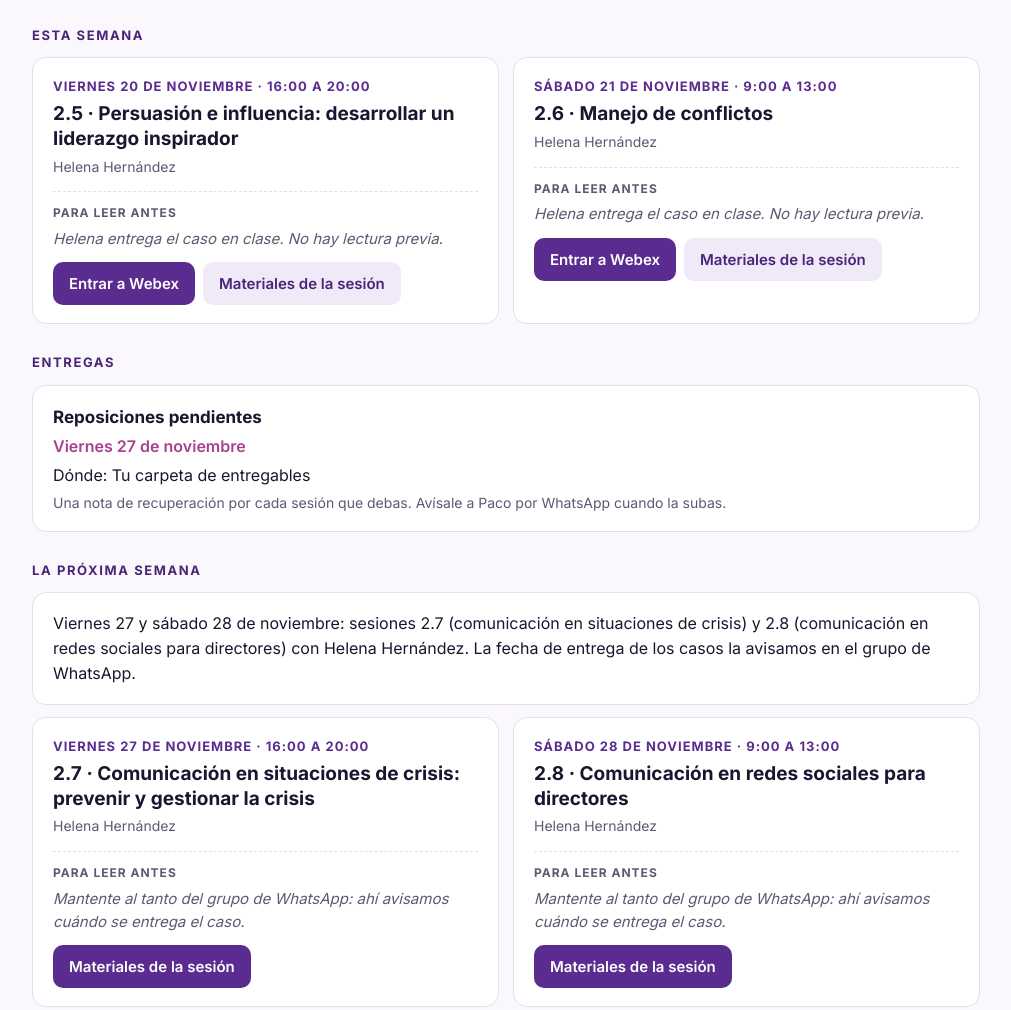
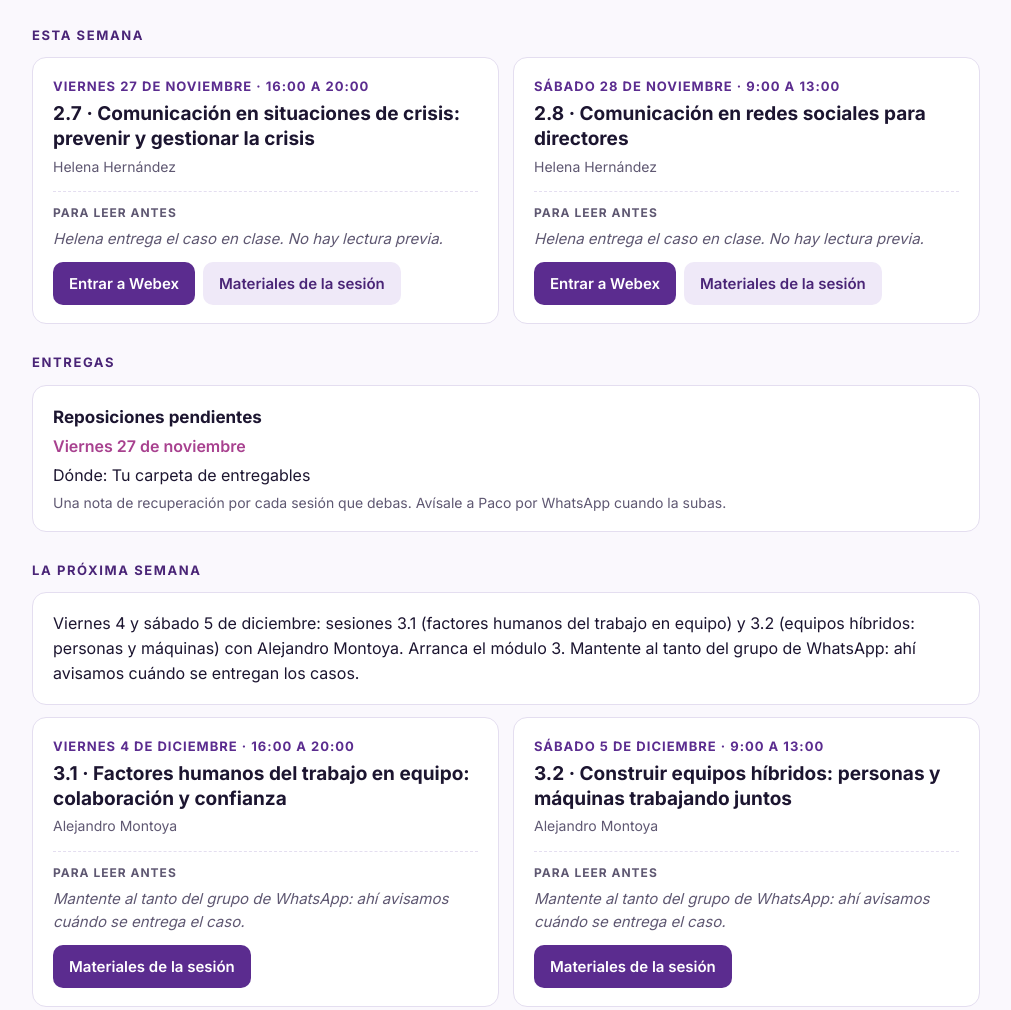
Before and after one commit to valenciapaco/public, a plain HTML site: page unla/diplomado-habilidades-directivas/panel/index.html in a window 1280 px wide. Shown: the part 881-1891 px from the top of the page, without its empty margins (134-1145 px from the left). Drawn offline with Linux system fonts and the light colour scheme.

Commit message:
Panel: semana 7 (2.7 y 2.8, casos en clase), 2.6 impartida, próxima semana 3.1 y 3.2 con Alejandro y carpetas; estilo de aviso destacado
Co-Authored-By: Claude Opus 5.5 <noreply@anthropic.com>

```diff
--- a/unla/diplomado-habilidades-directivas/panel/data.json
+++ b/unla/diplomado-habilidades-directivas/panel/data.json
@@ -1,11 +1,11 @@
 {
   "actualizado": "2026-11-24",
-  "semana": "Semana 6 · 20 y 21 de noviembre",
+  "semana": "Semana 7 · 27 y 28 de noviembre",
   "avisos": [
     {
       "tipo": "importante",
       "titulo": "Los casos de Helena se entregan en clase",
-      "texto": "Esta semana no hay lectura previa: en la 2.5 (viernes 20) y la 2.6 (sábado 21) Helena entrega el caso durante la sesión. Para la 2.7 y la 2.8 (27 y 28 de noviembre), mantente al tanto del grupo de WhatsApp: ahí avisamos cuándo se entregan los casos."
+      "texto": "Esta semana no hay lectura previa: en la 2.7 (viernes 27) y la 2.8 (sábado 28) Helena entrega el caso durante la sesión. Para la 3.1 y la 3.2 con Alejandro Montoya (4 y 5 de diciembre), mantente al tanto del grupo de WhatsApp: ahí avisamos cuándo se entregan los casos."
     },
     {
       "tipo": "importante",
@@ -37,26 +37,26 @@
   },
   "esta_semana": [
     {
-      "tema": "2.5",
-      "fecha": "Viernes 20 de noviembre",
+      "tema": "2.7",
+      "fecha": "Viernes 27 de noviembre",
       "horario": "16:00 a 20:00",
       "dia": "viernes",
-      "titulo": "Persuasión e influencia: desarrollar un liderazgo inspirador",
+      "titulo": "Comunicación en situaciones de crisis: prevenir y gestionar la crisis",
       "docente": "Helena Hernández",
       "lectura": [],
       "lectura_pendiente": "Helena entrega el caso en clase. No hay lectura previa.",
-      "carpeta": "https://drive.google.com/drive/folders/1kRlwBXQFqhp4X1RpjLeuNN96AWSLQ5v6"
+      "carpeta": "https://drive.google.com/drive/folders/1oON3nyj5mkYJPLlsqco1VajfbTu16yaA"
     },
     {
-      "tema": "2.6",
-      "fecha": "Sábado 21 de noviembre",
+      "tema": "2.8",
+      "fecha": "Sábado 28 de noviembre",
       "horario": "9:00 a 13:00",
       "dia": "sabado",
-      "titulo": "Manejo de conflictos",
+      "titulo": "Comunicación en redes sociales para directores",
       "docente": "Helena Hernández",
       "lectura": [],
       "lectura_pendiente": "Helena entrega el caso en clase. No hay lectura previa.",
-      "carpeta": "https://drive.google.com/drive/folders/1qmnofJPmxgaXVjtI6ZBkNuK4qRdwMxXg"
+      "carpeta": "https://drive.google.com/drive/folders/1Z6FBpfQD_UZfWCiThT4c2gmGpte97O6U"
     }
   ],
   "entregas": [
@@ -68,33 +68,33 @@
     }
   ],
   "proxima_semana": {
-    "texto": "Viernes 27 y sábado 28 de noviembre: sesiones 2.7 (comunicación en situaciones de crisis) y 2.8 (comunicación en redes sociales para directores) con Helena Hernández. La fecha de entrega de los casos la avisamos en el grupo de WhatsApp.",
+    "texto": "Viernes 4 y sábado 5 de diciembre: sesiones 3.1 (factores humanos del trabajo en equipo) y 3.2 (equipos híbridos: personas y máquinas) con Alejandro Montoya. Arranca el módulo 3. Mantente al tanto del grupo de WhatsApp: ahí avisamos cuándo se entregan los casos.",
     "sesiones": [
-      "2.7",
-      "2.8"
+      "3.1",
+      "3.2"
     ],
     "detalle": [
       {
-        "tema": "2.7",
-        "fecha": "Viernes 27 de noviembre",
+        "tema": "3.1",
+        "fecha": "Viernes 4 de diciembre",
         "horario": "16:00 a 20:00",
         "dia": "viernes",
-        "titulo": "Comunicación en situaciones de crisis: prevenir y gestionar la crisis",
-        "docente": "Helena Hernández",
+        "titulo": "Factores humanos del trabajo en equipo: colaboración y confianza",
+        "docente": "Alejandro Montoya",
         "lectura": [],
         "lectura_pendiente": "Mantente al tanto del grupo de WhatsApp: ahí avisamos cuándo se entrega el caso.",
-        "carpeta": "https://drive.google.com/drive/folders/1oON3nyj5mkYJPLlsqco1VajfbTu16yaA"
+        "carpeta": "https://drive.google.com/drive/folders/1mrGsinEBImule5cBSy2BK3f5AU-L40YE"
       },
       {
-        "tema": "2.8",
-        "fecha": "Sábado 28 de noviembre",
+        "tema": "3.2",
+        "fecha": "Sábado 5 de diciembre",
         "horario": "9:00 a 13:00",
         "dia": "sabado",
-        "titulo": "Comunicación en redes sociales para directores",
-        "docente": "Helena Hernández",
+        "titulo": "Construir equipos híbridos: personas y máquinas trabajando juntos",
+        "docente": "Alejandro Montoya",
         "lectura": [],
         "lectura_pendiente": "Mantente al tanto del grupo de WhatsApp: ahí avisamos cuándo se entrega el caso.",
-        "carpeta": "https://drive.google.com/drive/folders/1Z6FBpfQD_UZfWCiThT4c2gmGpte97O6U"
+        "carpeta": "https://drive.google.com/drive/folders/1VWTECM6FVZXb7epYL0M-3mJjtqSM75wP"
       }
     ]
   },
@@ -315,7 +315,8 @@
           "fecha": "2026-11-21",
           "titulo": "Manejo de conflictos",
           "docente": "Helena Hernández",
-          "carpeta": "https://drive.google.com/drive/folders/1qmnofJPmxgaXVjtI6ZBkNuK4qRdwMxXg"
+          "carpeta": "https://drive.google.com/drive/folders/1qmnofJPmxgaXVjtI6ZBkNuK4qRdwMxXg",
+          "impartida": true
         },
         {
           "n": 13,
@@ -343,14 +344,16 @@
           "tema": "3.1",
           "fecha": "2026-12-04",
           "titulo": "Factores humanos del trabajo en equipo: colaboración y confianza",
-          "docente": "Alejandro Montoya"
+          "docente": "Alejandro Montoya",
+          "carpeta": "https://drive.google.com/drive/folders/1mrGsinEBImule5cBSy2BK3f5AU-L40YE"
         },
         {
           "n": 16,
           "tema": "3.2",
           "fecha": "2026-12-05",
           "titulo": "Construir equipos híbridos: personas y máquinas trabajando juntos",
-          "docente": "Alejandro Montoya"
+          "docente": "Alejandro Montoya",
+          "carpeta": "https://drive.google.com/drive/folders/1VWTECM6FVZXb7epYL0M-3mJjtqSM75wP"
         },
         {
           "n": 17,
--- a/unla/diplomado-habilidades-directivas/panel/index.html
+++ b/unla/diplomado-habilidades-directivas/panel/index.html
@@ -33,6 +33,11 @@ h2{font-size:13px;letter-spacing:1.6px;text-transform:uppercase;color:var(--mora
 .card{background:var(--blanco);border:1px solid var(--linea);border-radius:14px;padding:18px 20px}
 .aviso{border-left:5px solid var(--morado-600);margin-bottom:12px}
 .aviso.pendiente{border-left-color:var(--rosa);background:linear-gradient(0deg,var(--blanco),var(--blanco)),var(--rosa-100)}
+.aviso.destacado{background:var(--morado-900);border:none;border-left:5px solid var(--rosa);color:#fff}
+.aviso.destacado h3{color:#fff}
+.aviso.destacado p{color:#e6ddf5}
+.aviso.destacado .btn{background:#fff;color:var(--morado-800)}
+.aviso.destacado .btn:hover{background:var(--morado-100)}
 .aviso h3{margin:0 0 6px;font-size:17px}
 .aviso p{margin:0;color:var(--gris)}
 .chips{display:flex;flex-wrap:wrap;gap:8px;margin:12px 0 4px}
```
